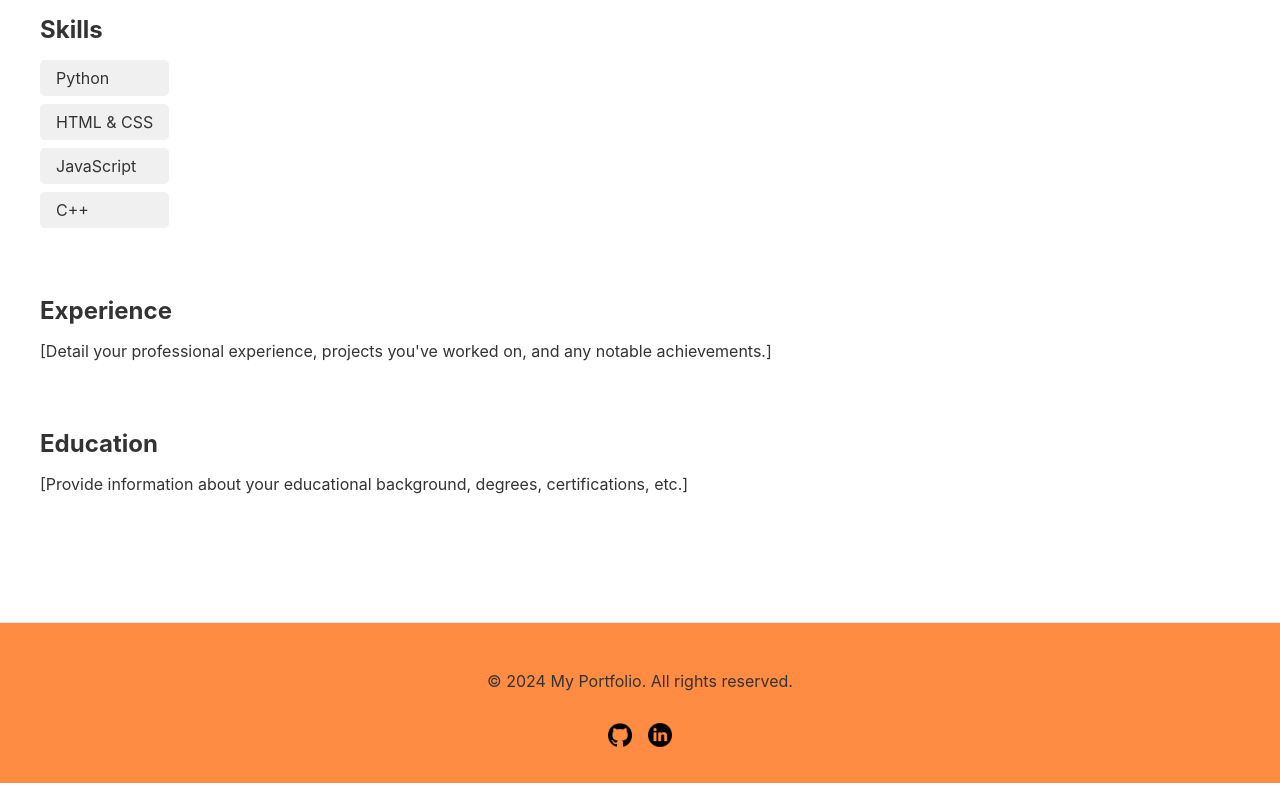
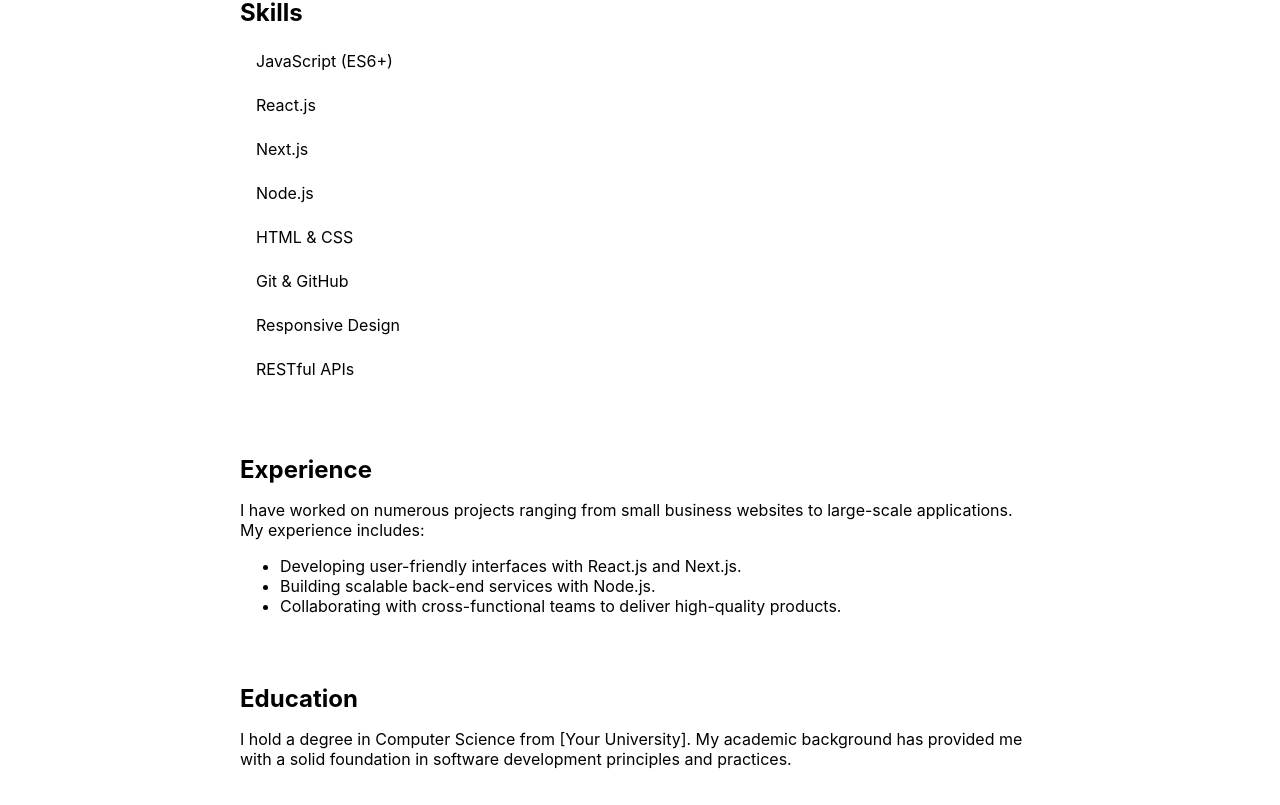
Before and after one commit to svavarbjarki/portfolio-website, a Next.js app: page /about in a window 1280 px wide. Shown: the part 415-1220 px from the top of the page. Before the commit the page ends 1198 px from the top, so only its background shows below. Built offline with nearby package versions, Linux system fonts and the light colour scheme.

Commit message:
changed colors, tried some animation
will probably remove animations later

```diff
--- a/package.json
+++ b/package.json
@@ -10,10 +10,12 @@
   },
   "dependencies": {
     "bootstrap": "^5.3.3",
+    "framer-motion": "^11.2.10",
     "next": "14.2.4",
     "react": "^18",
     "react-bootstrap": "^2.10.2",
-    "react-dom": "^18"
+    "react-dom": "^18",
+    "react-tsparticles": "^2.12.2"
   },
   "devDependencies": {
     "postcss": "^8",
--- a/src/pages/_app.js
+++ b/src/pages/_app.js
@@ -3,8 +3,9 @@ import '../styles/globals.css';
 import Footer from '../components/Footer';
 import Header from '../components/Header';
 import Head from 'next/head';
+import { motion, AnimatePresence } from 'framer-motion';
 
-function MyApp({ Component, pageProps }) {
+function MyApp({ Component, pageProps, router }) {
   return (
     <>
       <Head>
@@ -13,7 +14,22 @@ function MyApp({ Component, pageProps }) {
         <link rel="icon" href="icons/favicon.ico" />
       </Head>
       <Header />
-      <Component {...pageProps} />
+      <AnimatePresence mode="wait">
+        <motion.div
+          key={router.route}
+          initial="initial"
+          animate="animate"
+          exit="exit"
+          variants={{
+            initial: { opacity: 0, x: -200 },
+            animate: { opacity: 1, x: 0 },
+            exit: { opacity: 0, x: 200 },
+          }}
+          transition={{ duration: 0.5 }}
+        >
+          <Component {...pageProps} />
+        </motion.div>
+      </AnimatePresence>
       <Footer />
     </>
   );
--- a/src/pages/about.js
+++ b/src/pages/about.js
@@ -5,36 +5,47 @@ import styles from '../styles/About.module.css';
 export default function About() {
   return (
     <div className={styles.container}>
+      <Head>
+        <title>About Me - Svavar Bjarnason</title>
+        <meta name="description" content="Learn more about Svavar Bjarnason" />
+      </Head>
+
       <main className={styles.main}>
         <h1 className={styles.title}>About Me</h1>
-        <p className={styles.description}>
-          Hi, I'm Svavar Bjarki Bjarnason, a CS student based in Iceland currently studying in Háskólinn í Reykjavík.
-        </p>
         <section className={styles.section}>
           <h2 className={styles.subtitle}>Bio</h2>
           <p>
-            [Write a brief bio about yourself. Include your background, interests, and what drives you in your profession.]
+            Hi, I'm Svavar Bjarnason, a passionate software developer based in [Your Location]. I specialize in building high-quality web applications using modern technologies. With a strong background in computer science and years of experience in the industry, I thrive on solving complex problems and creating innovative solutions.
           </p>
         </section>
         <section className={styles.section}>
           <h2 className={styles.subtitle}>Skills</h2>
           <ul className={styles.skillsList}>
-            <li>Python</li>
+            <li>JavaScript (ES6+)</li>
+            <li>React.js</li>
+            <li>Next.js</li>
+            <li>Node.js</li>
             <li>HTML & CSS</li>
-            <li>JavaScript</li>
-            <li>C++</li>
+            <li>Git & GitHub</li>
+            <li>Responsive Design</li>
+            <li>RESTful APIs</li>
           </ul>
         </section>
         <section className={styles.section}>
           <h2 className={styles.subtitle}>Experience</h2>
           <p>
-            [Detail your professional experience, projects you've worked on, and any notable achievements.]
+            I have worked on numerous projects ranging from small business websites to large-scale applications. My experience includes:
+            <ul>
+              <li>Developing user-friendly interfaces with React.js and Next.js.</li>
+              <li>Building scalable back-end services with Node.js.</li>
+              <li>Collaborating with cross-functional teams to deliver high-quality products.</li>
+            </ul>
           </p>
         </section>
         <section className={styles.section}>
           <h2 className={styles.subtitle}>Education</h2>
           <p>
-            [Provide information about your educational background, degrees, certifications, etc.]
+            I hold a degree in Computer Science from [Your University]. My academic background has provided me with a solid foundation in software development principles and practices.
           </p>
         </section>
       </main>
--- a/src/styles/About.module.css
+++ b/src/styles/About.module.css
@@ -7,6 +7,7 @@
     flex-direction: column;
     justify-content: center;
     align-items: center;
+    background-color: var(--background-color);
   }
 
   .main {
@@ -16,39 +17,39 @@
     flex-direction: column;
     justify-content: center;
     align-items: flex-start;
-    max-width: 1200px;
+    max-width: 800px;
     width: 100%;
+    color: var(--text-color);
   }
 
   .title {
     margin: 0;
     font-size: 3rem;
     text-align: center;
-  }
-
-  .description {
-    font-size: 1.2rem;
-    text-align: center;
-    margin-bottom: 2rem;
+    color: var(--text-color);
   }
 
   .section {
     margin-bottom: 2rem;
+    color: var(--text-color);
   }
 
   .subtitle {
     font-size: 1.5rem;
     margin-bottom: 1rem;
+    color: var(--text-color);
   }
 
   .skillsList {
     list-style-type: none;
     padding: 0;
+    color: var(--text-color);
   }
 
   .skillsList li {
-    background: #f0f0f0;
+    background: #ffffff;
     margin: 0.5rem 0;
     padding: 0.5rem 1rem;
     border-radius: 5px;
+    color: var(--text-color);
   }
--- a/src/styles/Contact.module.css
+++ b/src/styles/Contact.module.css
@@ -1,5 +1,4 @@
 .container {
-
     padding: 0 2rem;
     display: flex;
     flex-direction: column;
--- a/src/styles/Footer.module.css
+++ b/src/styles/Footer.module.css
@@ -3,7 +3,6 @@
 .footer {
     width: 100%;
     padding: 2rem 0;
-    border-top: 1px solid #eaeaea;
     display: flex;
     justify-content: center;
     align-items: center;
@@ -15,6 +14,7 @@
     flex-direction: column;
     align-items: center;
     text-align: center;
+    color: var(--background-color);
   }
 
   .socials {
@@ -27,6 +27,9 @@
   }
 
   .icon {
-    width: 24px;
-    height: 24px;
+    width: 34px;
+    height: 34px;
+    background-color: var(--background-color);
+    padding: 5%;
+    border-radius: 50%;
   }
--- a/src/styles/Header.module.css
+++ b/src/styles/Header.module.css
@@ -4,11 +4,9 @@
   width: 100%;
   padding: 1rem 0;
   background-color: var(--primary-color);
-  color: #fff;
   display: flex;
   justify-content: center;
   align-items: center;
-  border-bottom: 2px solid #0070f3;
 }
 
 .container {
@@ -23,14 +21,14 @@
 .logo {
   font-size: 1.5rem;
   font-weight: bold;
-  color: #fff;
+  color: var(--nav-text-color);
   text-decoration: none;
 }
 
 .nav a {
   display: inline-block;
   margin: 0 1rem;
-  color: var(--text-color);
+  color: var(--nav-text-color);
   transition: transform 0.3s ease;
 }
 
--- a/src/styles/Home.module.css
+++ b/src/styles/Home.module.css
@@ -1,4 +1,4 @@
-/* Home.module.css */
+/* styles/Home.module.css */
 
 .container {
   min-height: 100vh;
@@ -7,6 +7,8 @@
   flex-direction: column;
   justify-content: center;
   align-items: center;
+  position: relative; /* Ensure content is above the background */
+  background-color: #ffffff; /* Use a solid white background color */
 }
 
 .main {
@@ -16,23 +18,8 @@
   flex-direction: column;
   justify-content: center;
   align-items: center;
-  }
-
-  .footer {
-    width: 100%;
-    height: 100px;
-    border-top: 1px solid #eaeaea;
-    display: flex;
-    justify-content: center;
-    align-items: center;
-  }
-
-  .footer a {
-    display: flex;
-    justify-content: center;
-    align-items: center;
-    text-decoration: none;
-    color: inherit;
+  color: var(--text-color);
+  z-index: 1; /* Ensure main content is above the background */
 }
 
 .title {
@@ -40,72 +27,12 @@
   line-height: 1.15;
   font-size: 4rem;
   text-align: center;
-  }
-
-  .title a {
-    color: #0070f3;
-    text-decoration: none;
-  }
-
-  .title a:hover,
-  .title a:focus,
-  .title a:active {
-    text-decoration: underline;
+  color: var(--text-color);
 }
 
 .description {
   line-height: 1.5;
   font-size: 1.5rem;
   text-align: center;
+  color: var(--text-color);
 }
-
-  .code {
-    background: #fafafa;
-    border-radius: 5px;
-    padding: 0.75rem;
-    font-size: 1.1rem;
-    font-family: Menlo, Monaco, Lucida Console, Liberation Mono, DejaVu Sans Mono, Bitstream Vera Sans Mono, Courier New, monospace;
-  }
-
-  .grid {
-    display: flex;
-    align-items: center;
-    justify-content: center;
-    flex-wrap: wrap;
-    max-width: 800px;
-    margin-top: 3rem;
-  }
-
-  .card {
-    margin: 1rem;
-    flex-basis: 45%;
-    padding: 1.5rem;
-    text-align: left;
-    color: inherit;
-    text-decoration: none;
-    border: 1px solid #eaeaea;
-    border-radius: 10px;
-    transition: color 0.15s ease, border-color 0.15s ease;
-  }
-
-  .card:hover,
-  .card:focus,
-  .card:active {
-    color: #0070f3;
-    border-color: #0070f3;
-  }
-
-  .card h3 {
-    margin: 0 0 1rem 0;
-    font-size: 1.5rem;
-  }
-
-  .card p {
-    margin: 0;
-    font-size: 1.25rem;
-    line-height: 1.5;
-  }
-
-  .logo {
-    height: 1em;
-  }
--- a/src/styles/globals.css
+++ b/src/styles/globals.css
@@ -1,17 +1,18 @@
 /* styles/globals.css */
 
 :root {
-  --primary-color: #ff8c42;
-  --secondary-color: #ffffff;
-  --background-color: #ff8c42;
-  --text-color: #333333;
+  --primary-color: #000000;
+  --background-color: #ffffff;
+  --text-color: #000000;
+  --nav-text-color: #ffffff;
+  ;
 }
 
 body {
   margin: 0;
   padding: 0;
   font-family: -apple-system, BlinkMacSystemFont, Segoe UI, Roboto, Oxygen, Ubuntu, Cantarell, Fira Sans, Droid Sans, Helvetica Neue, sans-serif;
-  background-color: var(--secondary-color);
+  background-color: var(--background-color);
   color: var(--text-color);
 }
 
```
Also changed, not shown: src/components/InteractiveBackground.js (added, +26 -0 lines), src/pages/index.js (+11 -3 lines), src/styles/InteractiveBackground.module.css (added, +13 -0 lines), 1 other file (tests, documents, lock files or other folders). Lines whose indentation alone changed are shown as unchanged.
